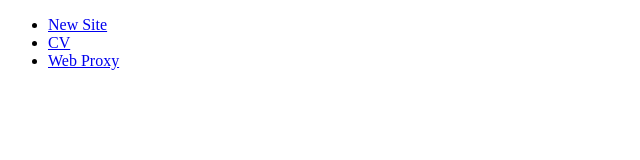
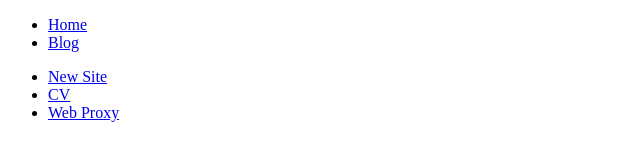
Before and after one commit to greboid/greboid.com, an Eleventy site: page src/blog/index.njk in a window 1280 px wide. Shown: the whole page, without its empty margins (0-640 px from the left). Built offline with nearby package versions, Linux system fonts and the light colour scheme; Eleventy itself is replaced by a stand-in of ours; files that its build step writes are made by us from their sources; what jsdom would draw is missing.

Commit message:
Add nav header

```diff
--- a/src/_includes/baselayout.njk
+++ b/src/_includes/baselayout.njk
@@ -7,6 +7,7 @@
   {% block additionalhead %}{% endblock %}
 </head>
 <body>
+<nav><ul><li><a href="/">Home</a></li><li><a href="/blog">Blog</a></li></ul></nav>
 {%- block content -%}{%- endblock -%}
 </body>
 </html>
```
